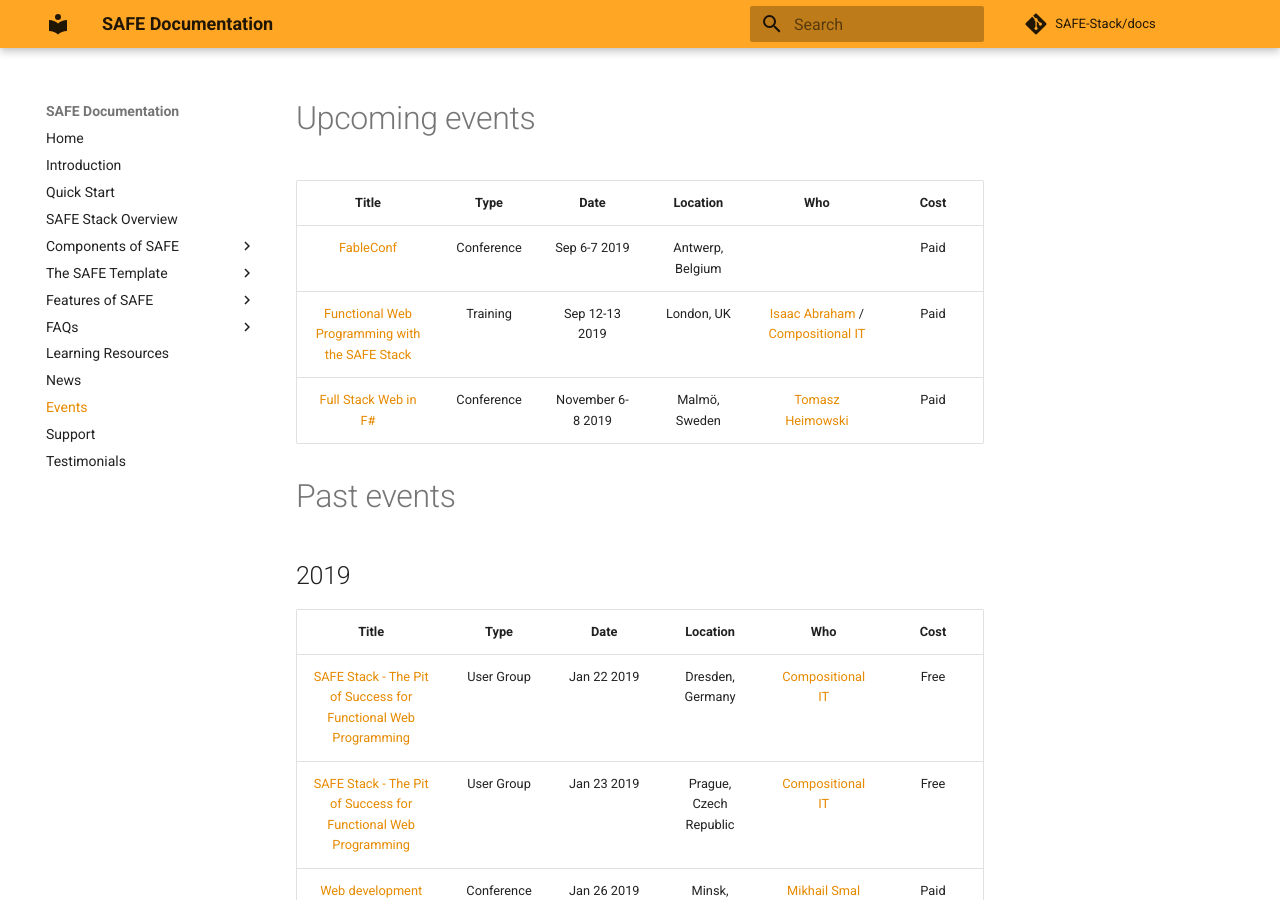
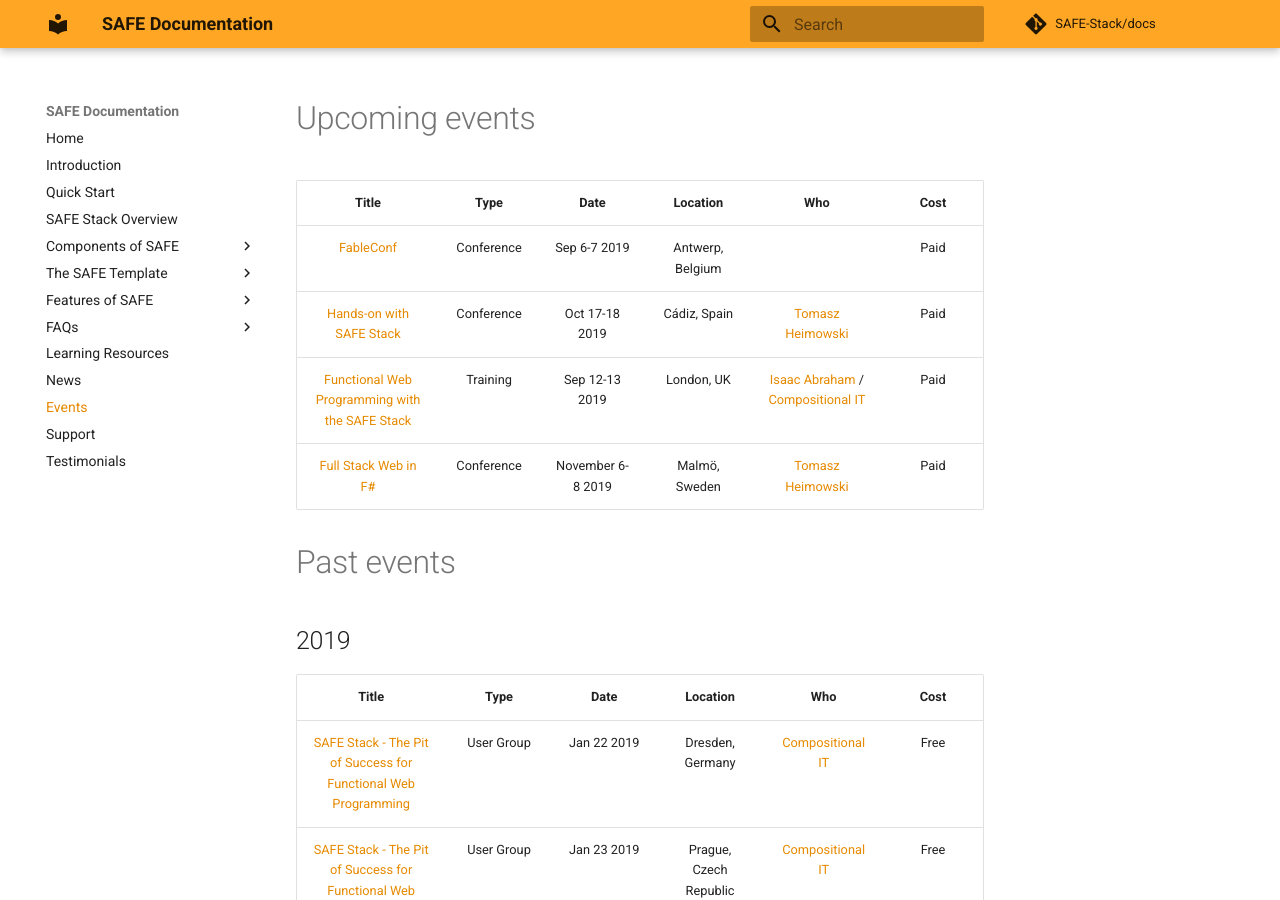
Before and after one commit to SAFE-Stack/docs, an MkDocs documentation site: the page built from docs/events.md, in a window 1280 px wide and 900 px high. Built offline with MkDocs 1.6.1 and Material for MkDocs 9.7.7, drawn with Linux system fonts in a browser that asks for light colours; comment, search, counter and statistics services are not loaded.

Commit message:
Add Lambda World Cadiz, Spain workshop

```diff
--- a/docs/events.md
+++ b/docs/events.md
@@ -3,6 +3,7 @@
 | Title | Type | Date | Location | Who | Cost |
 |:-:|:-:|:-:|:-:|:-:|:-:|
 | [FableConf](http://fable.io/fableconf) | Conference | Sep 6-7 2019 | Antwerp, Belgium | | Paid
+| [Hands-on with SAFE Stack](http://cadiz.lambda.world/) | Conference | Oct 17-18 2019 | Cádiz, Spain | [Tomasz Heimowski](https://theimowski.com) | Paid
 | [Functional Web Programming with the SAFE Stack](https://www.eventbrite.co.uk/e/functional-web-programming-with-the-safe-stack-tickets-63553242459) | Training | Sep 12-13 2019 | London, UK | [Isaac Abraham](https://twitter.com/isaac_abraham) / [Compositional IT](https://compositional-it.com/) | Paid
 | [Full Stack Web in F#](https://oredev.org) | Conference | November 6-8 2019 | Malmö, Sweden | [Tomasz Heimowski](https://theimowski.com) | Paid
 
```
